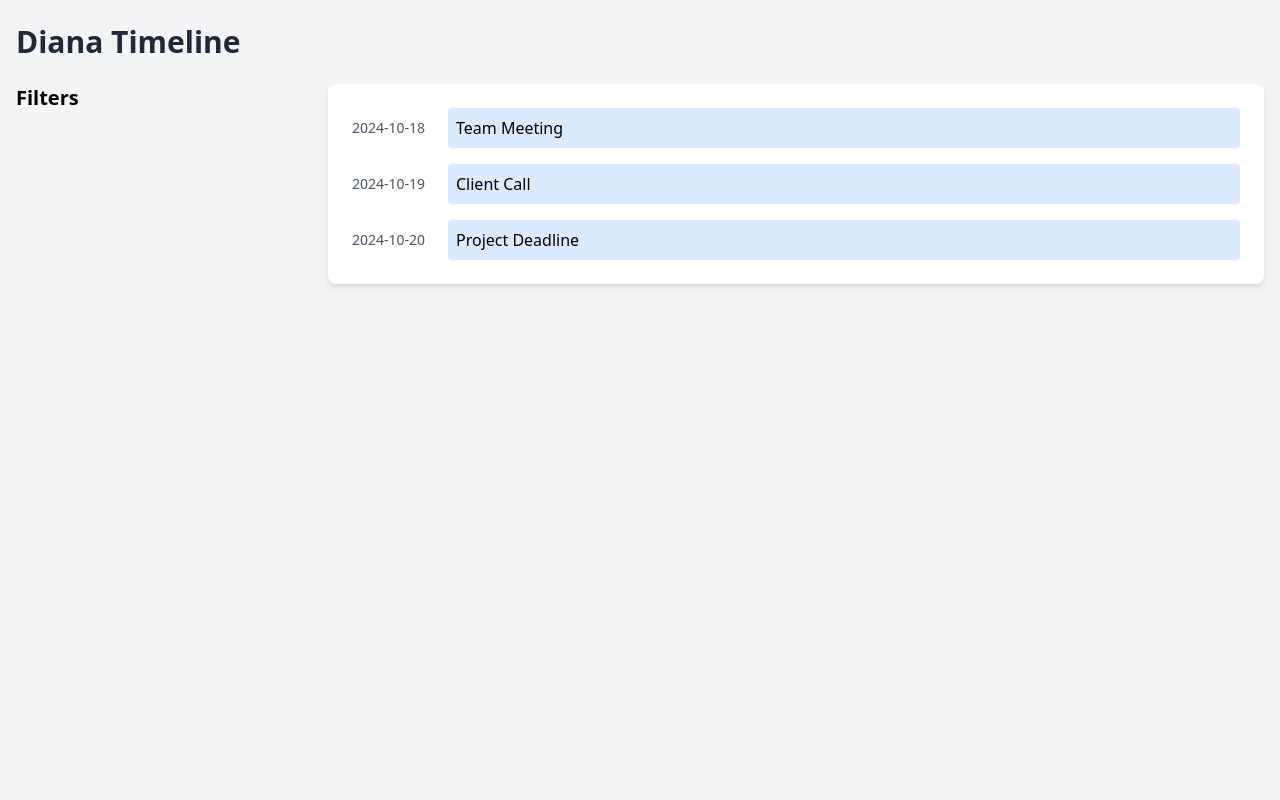
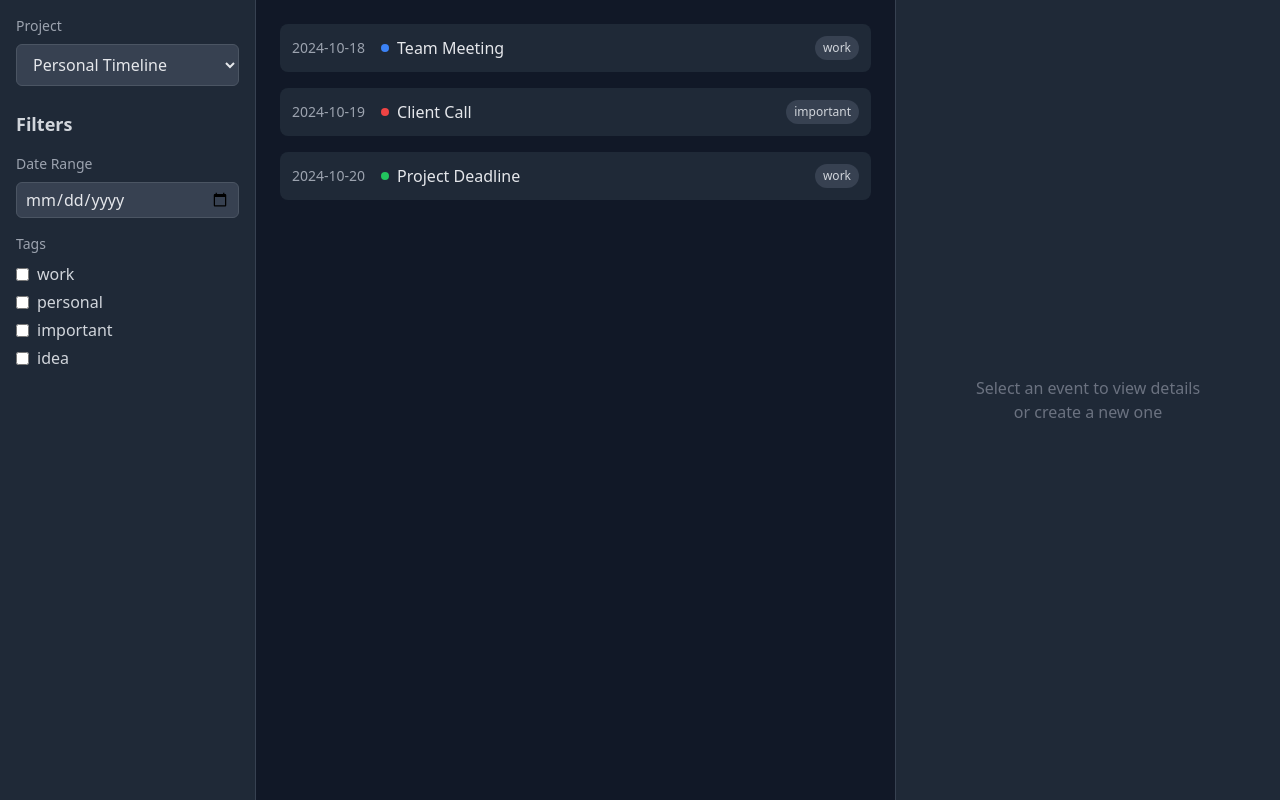
Before and after one commit to TreshKR/diana, a PHP site: page / in a window 1280 px wide. Run offline with PHP 8.4, Linux system fonts and the light colour scheme.

Commit message:
actualizado index

```diff
--- a/files/assets/css/output.css
+++ b/files/assets/css/output.css
@@ -554,71 +554,100 @@ video {
   display: none;
 }
 
-.container {
-  width: 100%;
+.relative {
+  position: relative;
 }
 
-@media (min-width: 640px) {
-  .container {
-    max-width: 640px;
-  }
+.mb-2 {
+  margin-bottom: 0.5rem;
 }
 
-@media (min-width: 768px) {
-  .container {
-    max-width: 768px;
-  }
+.mb-6 {
+  margin-bottom: 1.5rem;
 }
 
-@media (min-width: 1024px) {
-  .container {
-    max-width: 1024px;
-  }
-}
-
-@media (min-width: 1280px) {
-  .container {
-    max-width: 1280px;
-  }
-}
-
-@media (min-width: 1536px) {
-  .container {
-    max-width: 1536px;
-  }
-}
-
-.mx-auto {
-  margin-left: auto;
-  margin-right: auto;
-}
-
-.mb-4 {
-  margin-bottom: 1rem;
+.block {
+  display: block;
 }
 
 .flex {
   display: flex;
 }
 
-.w-1\/4 {
-  width: 25%;
+.h-2 {
+  height: 0.5rem;
 }
 
-.w-24 {
-  width: 6rem;
+.h-full {
+  height: 100%;
 }
 
-.w-3\/4 {
-  width: 75%;
+.h-screen {
+  height: 100vh;
+}
+
+.min-h-screen {
+  min-height: 100vh;
+}
+
+.w-2 {
+  width: 0.5rem;
+}
+
+.w-64 {
+  width: 16rem;
+}
+
+.w-96 {
+  width: 24rem;
+}
+
+.w-full {
+  width: 100%;
+}
+
+.flex-1 {
+  flex: 1 1 0%;
 }
 
 .flex-grow {
   flex-grow: 1;
 }
 
+.cursor-pointer {
+  cursor: pointer;
+}
+
 .items-center {
   align-items: center;
+}
+
+.justify-center {
+  justify-content: center;
+}
+
+.space-x-2 > :not([hidden]) ~ :not([hidden]) {
+  --tw-space-x-reverse: 0;
+  margin-right: calc(0.5rem * var(--tw-space-x-reverse));
+  margin-left: calc(0.5rem * calc(1 - var(--tw-space-x-reverse)));
+}
+
+.space-x-4 > :not([hidden]) ~ :not([hidden]) {
+  --tw-space-x-reverse: 0;
+  margin-right: calc(1rem * var(--tw-space-x-reverse));
+  margin-left: calc(1rem * calc(1 - var(--tw-space-x-reverse)));
+}
+
+.space-y-1 > :not([hidden]) ~ :not([hidden]) {
+  --tw-space-y-reverse: 0;
+  margin-top: calc(0.25rem * calc(1 - var(--tw-space-y-reverse)));
+  margin-bottom: calc(0.25rem * var(--tw-space-y-reverse));
+}
+
+.space-y-2 > :not([hidden]) ~ :not([hidden]) {
+  --tw-space-y-reverse: 0;
+  margin-top: calc(0.5rem * calc(1 - var(--tw-space-y-reverse)));
+  margin-bottom: calc(0.5rem * var(--tw-space-y-reverse));
 }
 
 .space-y-4 > :not([hidden]) ~ :not([hidden]) {
@@ -627,54 +656,113 @@ video {
   margin-bottom: calc(1rem * var(--tw-space-y-reverse));
 }
 
+.overflow-y-auto {
+  overflow-y: auto;
+}
+
 .rounded {
   border-radius: 0.25rem;
+}
+
+.rounded-full {
+  border-radius: 9999px;
 }
 
 .rounded-lg {
   border-radius: 0.5rem;
 }
 
-.bg-blue-100 {
-  --tw-bg-opacity: 1;
-  background-color: rgb(219 234 254 / var(--tw-bg-opacity));
+.rounded-md {
+  border-radius: 0.375rem;
 }
 
-.bg-gray-100 {
-  --tw-bg-opacity: 1;
-  background-color: rgb(243 244 246 / var(--tw-bg-opacity));
+.border {
+  border-width: 1px;
 }
 
-.bg-white {
-  --tw-bg-opacity: 1;
-  background-color: rgb(255 255 255 / var(--tw-bg-opacity));
+.border-r {
+  border-right-width: 1px;
 }
 
-.p-2 {
-  padding: 0.5rem;
+.border-gray-600 {
+  --tw-border-opacity: 1;
+  border-color: rgb(75 85 99 / var(--tw-border-opacity));
+}
+
+.border-gray-700 {
+  --tw-border-opacity: 1;
+  border-color: rgb(55 65 81 / var(--tw-border-opacity));
+}
+
+.bg-blue-500 {
+  --tw-bg-opacity: 1;
+  background-color: rgb(59 130 246 / var(--tw-bg-opacity));
+}
+
+.bg-gray-700 {
+  --tw-bg-opacity: 1;
+  background-color: rgb(55 65 81 / var(--tw-bg-opacity));
+}
+
+.bg-gray-800 {
+  --tw-bg-opacity: 1;
+  background-color: rgb(31 41 55 / var(--tw-bg-opacity));
+}
+
+.bg-gray-900 {
+  --tw-bg-opacity: 1;
+  background-color: rgb(17 24 39 / var(--tw-bg-opacity));
+}
+
+.bg-green-500 {
+  --tw-bg-opacity: 1;
+  background-color: rgb(34 197 94 / var(--tw-bg-opacity));
+}
+
+.bg-red-500 {
+  --tw-bg-opacity: 1;
+  background-color: rgb(239 68 68 / var(--tw-bg-opacity));
+}
+
+.p-3 {
+  padding: 0.75rem;
+}
+
+.p-4 {
+  padding: 1rem;
 }
 
 .p-6 {
   padding: 1.5rem;
 }
 
-.px-4 {
-  padding-left: 1rem;
-  padding-right: 1rem;
+.px-2 {
+  padding-left: 0.5rem;
+  padding-right: 0.5rem;
 }
 
-.py-6 {
-  padding-top: 1.5rem;
-  padding-bottom: 1.5rem;
+.px-3 {
+  padding-left: 0.75rem;
+  padding-right: 0.75rem;
 }
 
-.pr-4 {
-  padding-right: 1rem;
+.py-1 {
+  padding-top: 0.25rem;
+  padding-bottom: 0.25rem;
 }
 
-.text-3xl {
-  font-size: 1.875rem;
-  line-height: 2.25rem;
+.py-2 {
+  padding-top: 0.5rem;
+  padding-bottom: 0.5rem;
+}
+
+.text-center {
+  text-align: center;
+}
+
+.text-lg {
+  font-size: 1.125rem;
+  line-height: 1.75rem;
 }
 
 .text-sm {
@@ -682,35 +770,71 @@ video {
   line-height: 1.25rem;
 }
 
-.text-xl {
-  font-size: 1.25rem;
-  line-height: 1.75rem;
+.text-xs {
+  font-size: 0.75rem;
+  line-height: 1rem;
 }
 
-.font-bold {
-  font-weight: 700;
+.font-medium {
+  font-weight: 500;
 }
 
 .font-semibold {
   font-weight: 600;
 }
 
-.text-gray-600 {
+.text-blue-500 {
   --tw-text-opacity: 1;
-  color: rgb(75 85 99 / var(--tw-text-opacity));
+  color: rgb(59 130 246 / var(--tw-text-opacity));
 }
 
-.text-gray-800 {
+.text-gray-100 {
   --tw-text-opacity: 1;
-  color: rgb(31 41 55 / var(--tw-text-opacity));
+  color: rgb(243 244 246 / var(--tw-text-opacity));
 }
 
-.shadow-md {
-  --tw-shadow: 0 4px 6px -1px rgb(0 0 0 / 0.1), 0 2px 4px -2px rgb(0 0 0 / 0.1);
-  --tw-shadow-colored: 0 4px 6px -1px var(--tw-shadow-color), 0 2px 4px -2px var(--tw-shadow-color);
-  box-shadow: var(--tw-ring-offset-shadow, 0 0 #0000), var(--tw-ring-shadow, 0 0 #0000), var(--tw-shadow);
+.text-gray-200 {
+  --tw-text-opacity: 1;
+  color: rgb(229 231 235 / var(--tw-text-opacity));
 }
 
-.filter {
-  filter: var(--tw-blur) var(--tw-brightness) var(--tw-contrast) var(--tw-grayscale) var(--tw-hue-rotate) var(--tw-invert) var(--tw-saturate) var(--tw-sepia) var(--tw-drop-shadow);
+.text-gray-300 {
+  --tw-text-opacity: 1;
+  color: rgb(209 213 219 / var(--tw-text-opacity));
 }
+
+.text-gray-400 {
+  --tw-text-opacity: 1;
+  color: rgb(156 163 175 / var(--tw-text-opacity));
+}
+
+.text-gray-500 {
+  --tw-text-opacity: 1;
+  color: rgb(107 114 128 / var(--tw-text-opacity));
+}
+
+.transition-colors {
+  transition-property: color, background-color, border-color, text-decoration-color, fill, stroke;
+  transition-timing-function: cubic-bezier(0.4, 0, 0.2, 1);
+  transition-duration: 150ms;
+}
+
+.duration-150 {
+  transition-duration: 150ms;
+}
+
+.focus\:outline-none:focus {
+  outline: 2px solid transparent;
+  outline-offset: 2px;
+}
+
+.focus\:ring-2:focus {
+  --tw-ring-offset-shadow: var(--tw-ring-inset) 0 0 0 var(--tw-ring-offset-width) var(--tw-ring-offset-color);
+  --tw-ring-shadow: var(--tw-ring-inset) 0 0 0 calc(2px + var(--tw-ring-offset-width)) var(--tw-ring-color);
+  box-shadow: var(--tw-ring-offset-shadow), var(--tw-ring-shadow), var(--tw-shadow, 0 0 #0000);
+}
+
+.focus\:ring-blue-500:focus {
+  --tw-ring-opacity: 1;
+  --tw-ring-color: rgb(59 130 246 / var(--tw-ring-opacity));
+}
--- a/files/index.php
+++ b/files/index.php
@@ -1,51 +1,85 @@
 <!DOCTYPE html>
 <html lang="en">
-
 <head>
     <meta charset="UTF-8">
     <meta name="viewport" content="width=device-width, initial-scale=1.0">
     <title>Diana - Timeline App</title>
     <link href="/assets/css/output.css" rel="stylesheet">
-    <!--<script src="https://cdn.tailwindcss.com"></script> -->
 </head>
+<body class="bg-gray-900 text-gray-100 min-h-screen">
+    <div class="flex h-screen">
+        <!-- Left Column - Actions & Filters -->
+        <aside class="w-64 bg-gray-800 p-4 border-r border-gray-700">
+            <!-- Project Selection -->
+            <div class="mb-6">
+                <label class="block text-sm font-medium text-gray-400 mb-2">Project</label>
+                <div class="relative">
+                    <select class="w-full bg-gray-700 border border-gray-600 rounded-md py-2 px-3 text-gray-200 focus:outline-none focus:ring-2 focus:ring-blue-500">
+                        <option>Personal Timeline</option>
+                        <option>Work Project</option>
+                        <option>Study Notes</option>
+                    </select>
+                </div>
+            </div>
 
-<body class="bg-gray-100">
-    <div class="container mx-auto px-4">
-        <header class="py-6">
-            <h1 class="text-3xl font-bold text-gray-800">Diana Timeline</h1>
-        </header>
+            <!-- Filters Section -->
+            <div class="space-y-4">
+                <h2 class="text-lg font-semibold text-gray-300">Filters</h2>
 
-        <div class="flex">
-            <!-- Filters -->
-            <aside class="w-1/4 pr-4">
-                <h2 class="text-xl font-semibold mb-4">Filters</h2>
-                <!-- Add filter options here -->
+                <!-- Date Range -->
+                <div class="space-y-2">
+                    <label class="block text-sm font-medium text-gray-400">Date Range</label>
+                    <input type="date" class="w-full bg-gray-700 border border-gray-600 rounded-md py-1 px-2 text-gray-200">
+                </div>
+
+                <!-- Tags -->
+                <div class="space-y-2">
+                    <label class="block text-sm font-medium text-gray-400">Tags</label>
+                    <div class="space-y-1">
+                        <?php
+                        $tags = ['work', 'personal', 'important', 'idea'];
+                        foreach ($tags as $tag) {
+                            echo "<label class='flex items-center space-x-2'>
+                                    <input type='checkbox' class='rounded bg-gray-700 border-gray-600 text-blue-500 focus:ring-blue-500'>
+                                    <span class='text-gray-300'>$tag</span>
+                                  </label>";
+                        }
+                        ?>
+                    </div>
+                </div>
+            </div>
         </aside>
 
-            <!-- Timeline -->
-            <main class="w-3/4">
-                <div class="bg-white shadow-md rounded-lg p-6">
-                    <!-- Timeline content will go here -->
+        <!-- Middle Column - Timeline -->
+        <main class="flex-1 bg-gray-900 p-6 overflow-y-auto border-r border-gray-700">
             <div class="space-y-4">
                 <?php
-                        // Placeholder for PHP code to fetch and display events
                 $events = [
-                            ['date' => '2024-10-18', 'title' => 'Team Meeting'],
-                            ['date' => '2024-10-19', 'title' => 'Client Call'],
-                            ['date' => '2024-10-20', 'title' => 'Project Deadline'],
+                    ['date' => '2024-10-18', 'title' => 'Team Meeting', 'tag' => 'work', 'color' => 'bg-blue-500'],
+                    ['date' => '2024-10-19', 'title' => 'Client Call', 'tag' => 'important', 'color' => 'bg-red-500'],
+                    ['date' => '2024-10-20', 'title' => 'Project Deadline', 'tag' => 'work', 'color' => 'bg-green-500']
                 ];
 
                 foreach ($events as $event) {
-                            echo "<div class='flex items-center'>";
-                            echo "<div class='w-24 text-sm text-gray-600'>{$event['date']}</div>";
-                            echo "<div class='flex-grow bg-blue-100 rounded p-2'>{$event['title']}</div>";
+                    echo "<div class='flex items-center space-x-4 p-3 bg-gray-800 rounded-lg hover:bg-gray-750 cursor-pointer transition-colors duration-150'>";
+                    echo "  <div class='text-sm text-gray-400'>{$event['date']}</div>";
+                    echo "  <div class='flex-grow flex items-center space-x-2'>";
+                    echo "    <div class='w-2 h-2 rounded-full {$event['color']}'></div>";
+                    echo "    <div class='text-gray-200'>{$event['title']}</div>";
+                    echo "  </div>";
+                    echo "  <span class='px-2 py-1 text-xs rounded-full bg-gray-700 text-gray-300'>{$event['tag']}</span>";
                     echo "</div>";
                 }
                 ?>
             </div>
+        </main>
+
+        <!-- Right Column - Event Details/Creation -->
+        <aside class="w-96 bg-gray-800 p-6">
+            <div class="text-center text-gray-500 h-full flex items-center justify-center">
+                <p>Select an event to view details<br>or create a new one</p>
             </div>
-            </main>
-        </div>
+        </aside>
     </div>
 </body>
 </html>
--- a/tailwind.config.js
+++ b/tailwind.config.js
@@ -1,6 +1,9 @@
 /** @type {import('tailwindcss').Config} */
 module.exports = {
-  content: ["./files/**/*.{html,js,php}"],
+  content: [
+    "./files/**/*.{html,js,php}",
+    "./files/index.php"
+  ],
   theme: {
     extend: {},
   },
```
Also changed, not shown: 1 other file. Lines whose indentation alone changed are shown as unchanged.
